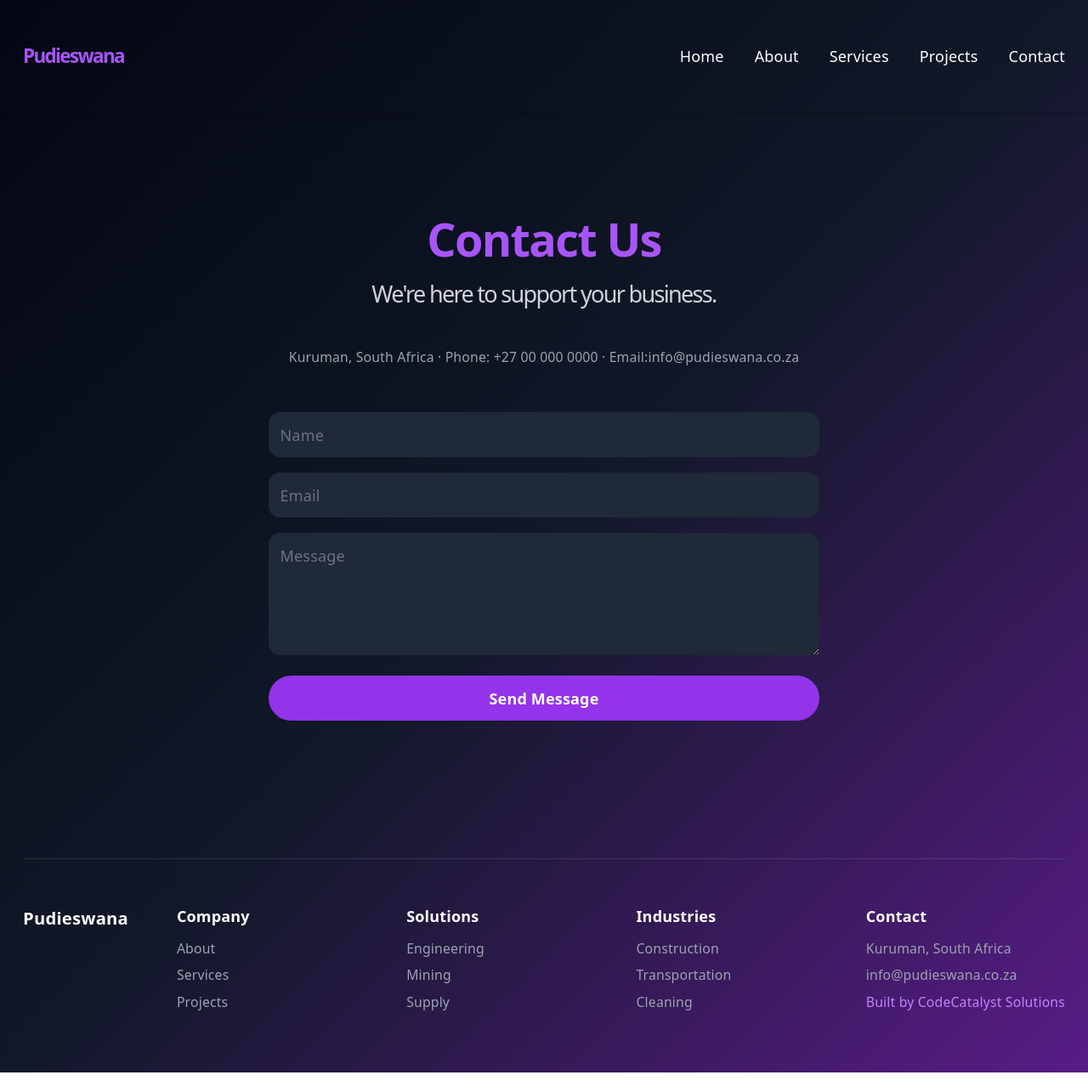
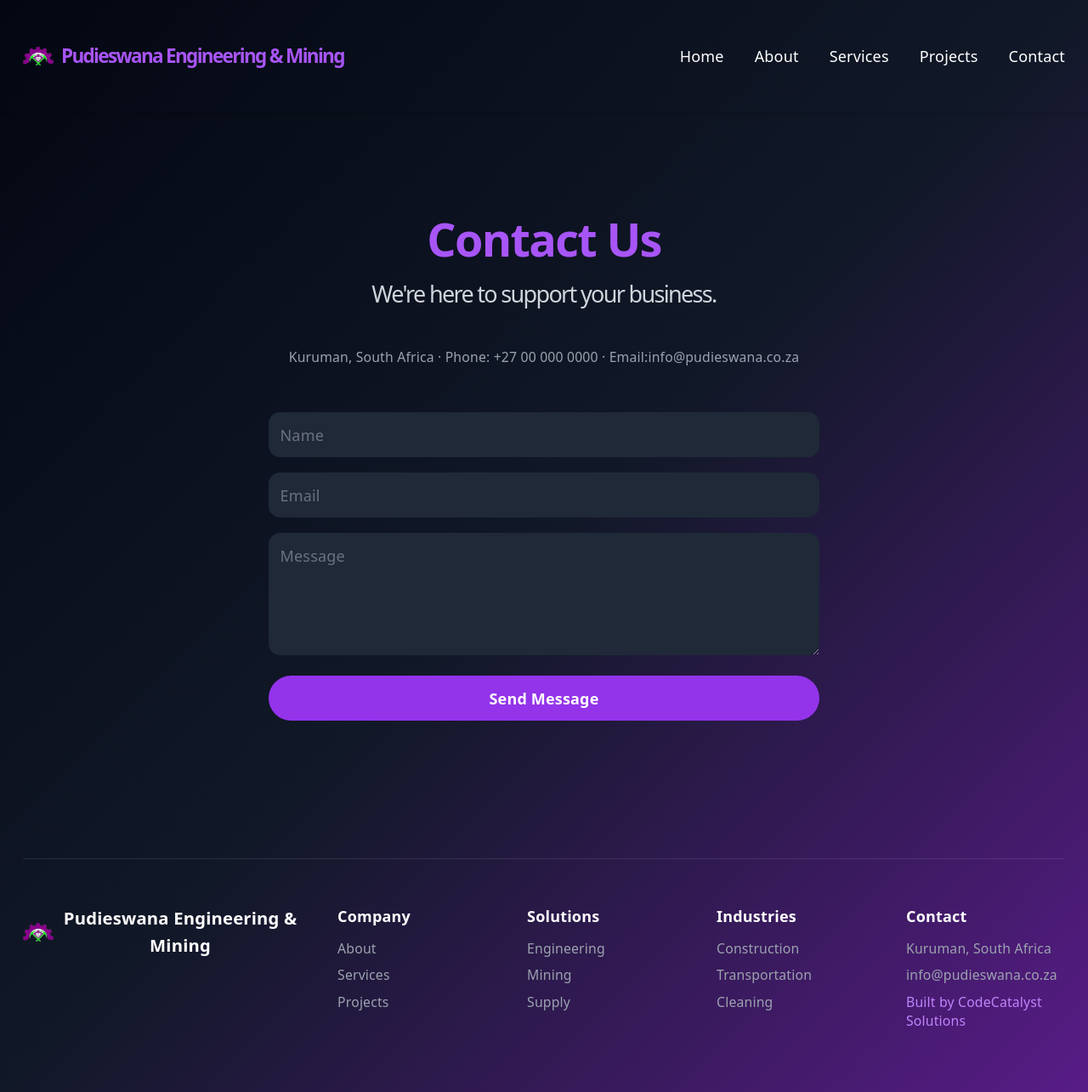
Before and after one commit to CodeCatalyst-Solutions/pudieswana-site, a React (Vite) app: page /contact in a window 1280 px wide. Shown: the whole page at 85% size. Before the commit the page ends 1262 px from the top, so only its background shows below. Built offline with nearby package versions, Linux system fonts and the light colour scheme.

Commit message:
add logo

```diff
--- a/index.html
+++ b/index.html
@@ -2,9 +2,9 @@
 <html lang="en">
   <head>
     <meta charset="UTF-8" />
-    <link rel="icon" type="image/svg+xml" href="/favicon.svg" />
+    <link rel="icon" type="image/png" href="/pudieswana-logo.png" />
     <meta name="viewport" content="width=device-width, initial-scale=1.0" />
-    <title>pudieswana-site</title>
+    <title>Pudieswana Mining and Engineering</title>
   </head>
   <body>
     <div id="root"></div>
--- a/src/components/Footer.jsx
+++ b/src/components/Footer.jsx
@@ -8,7 +8,16 @@
 
         {/* Bottom row */}
         <div className="flex flex-col sm:flex-row justify-between items-start gap-10">
-          <span className="text-white font-bold text-lg">Pudieswana</span>
+          <div className="flex items-center gap-2">
+            <img
+              src="/pudieswana-logo.png"
+              alt="Pudieswana"
+              className="h-8 w-8 object-contain"
+            />
+            <span className="text-white font-bold text-lg">
+              Pudieswana Engineering & Mining
+            </span>
+          </div>
 
           <div className="grid grid-cols-2 sm:grid-cols-4 gap-8 text-left w-full sm:w-auto">
             <div>
--- a/src/components/Navbar.jsx
+++ b/src/components/Navbar.jsx
@@ -8,7 +8,16 @@
     <nav className="text-white shadow-md">
       <div className="max-w-7xl mx-auto px-6 py-4 flex justify-between items-center">
         {/* Logo */}
-        <h1 className="text-xl font-bold text-purple-500">Pudieswana</h1>
+        <div className="flex items-center gap-2">
+          <img
+            src="/pudieswana-logo.png"
+            alt="Pudieswana"
+            className="h-8 w-8 object-contain"
+          />
+          <h1 className="text-xl font-bold text-purple-500">
+            Pudieswana Engineering & Mining
+          </h1>
+        </div>
 
         {/* Desktop Menu */}
         <div className="hidden md:flex space-x-8">
```
Also changed, not shown: public/pudieswana-logo.png (added).
